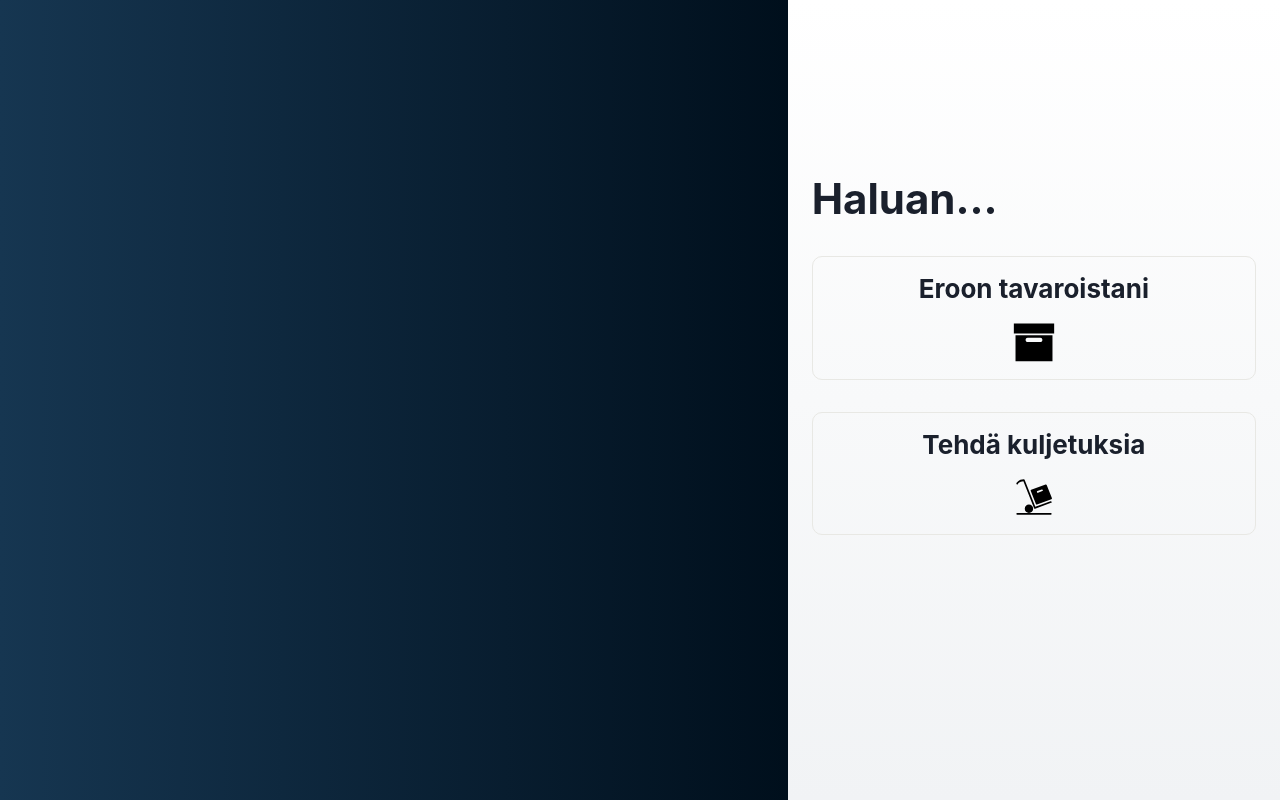
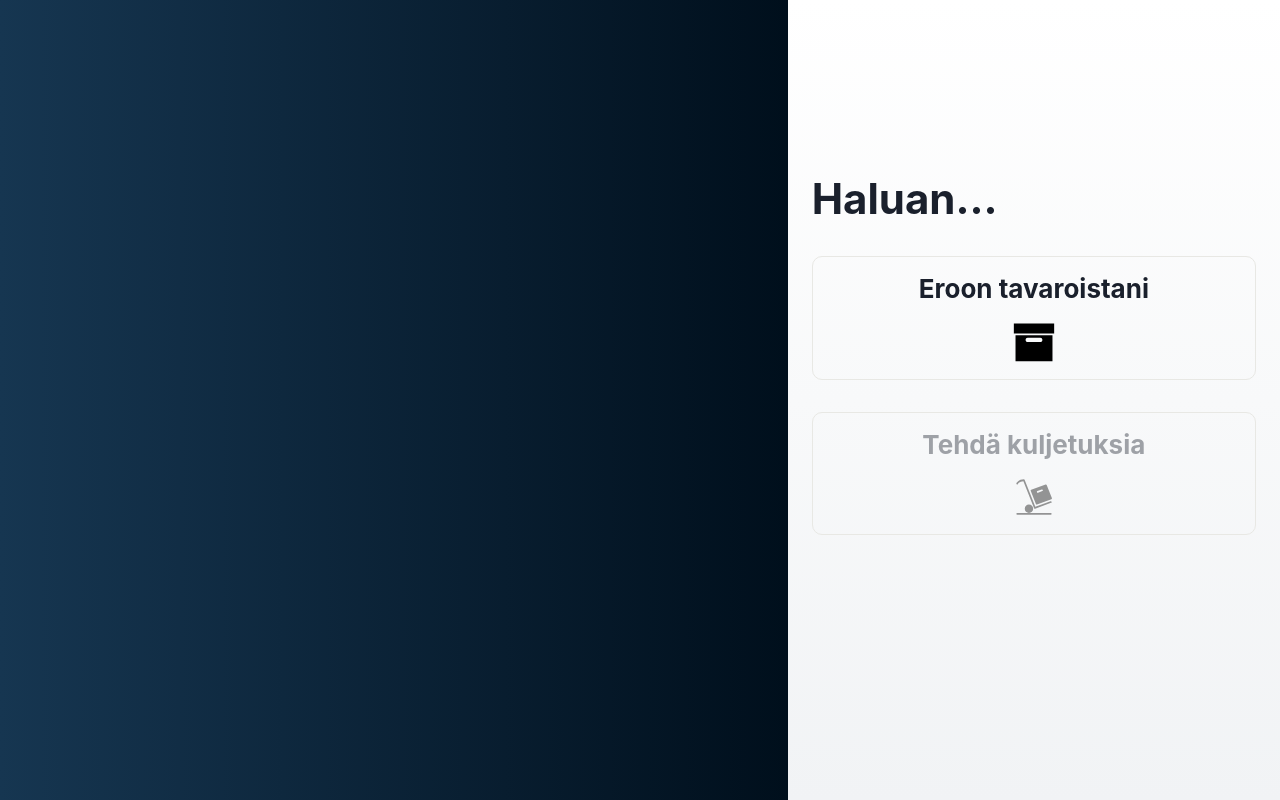
Before and after one commit to JNeuvonen/tesla-calc, a Next.js app: page /signup in a window 1280 px wide. Built offline with nearby package versions, Linux system fonts and the light colour scheme; no server answers.

Commit message:
Add disabled styles to "create driver account" button

```diff
--- a/pages/signup.tsx
+++ b/pages/signup.tsx
@@ -142,7 +142,12 @@ const Login = () => {
                 //setRole("driver");
               }}
             >
-              <Flex flexDir={"column"} rowGap={"16px"}>
+              <Flex
+                flexDir={"column"}
+                rowGap={"16px"}
+                opacity={"0.4"}
+                cursor={"not-allowed"}
+              >
                 <Heading fontSize={"26px"} textAlign={"center"}>
                   Tehdä kuljetuksia
                 </Heading>
```
